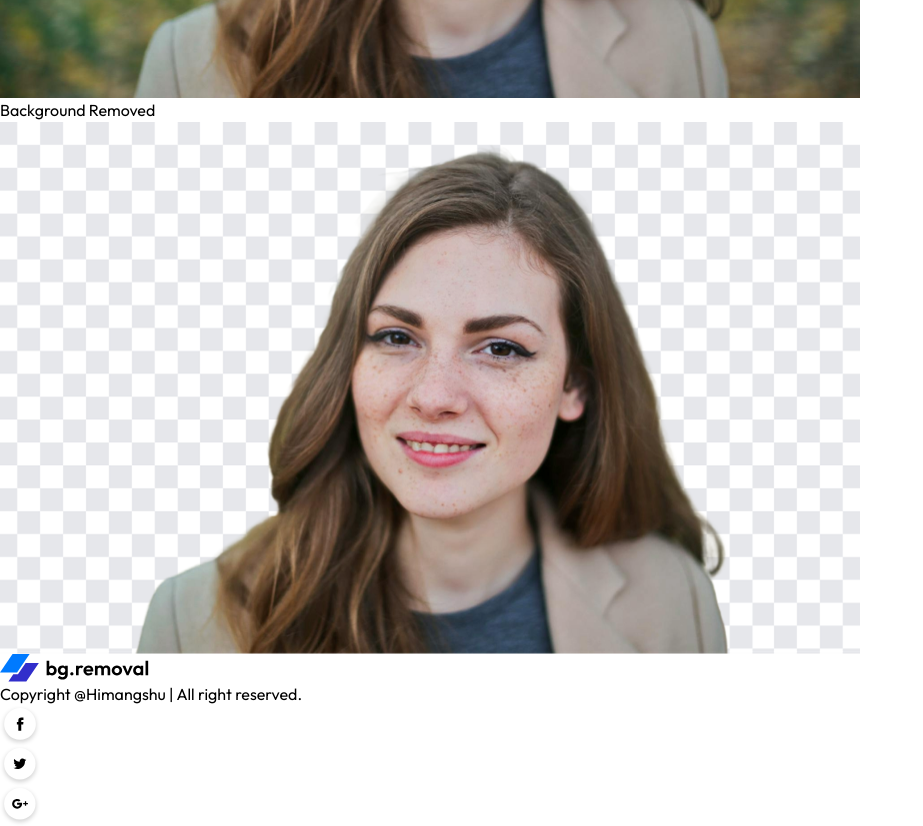
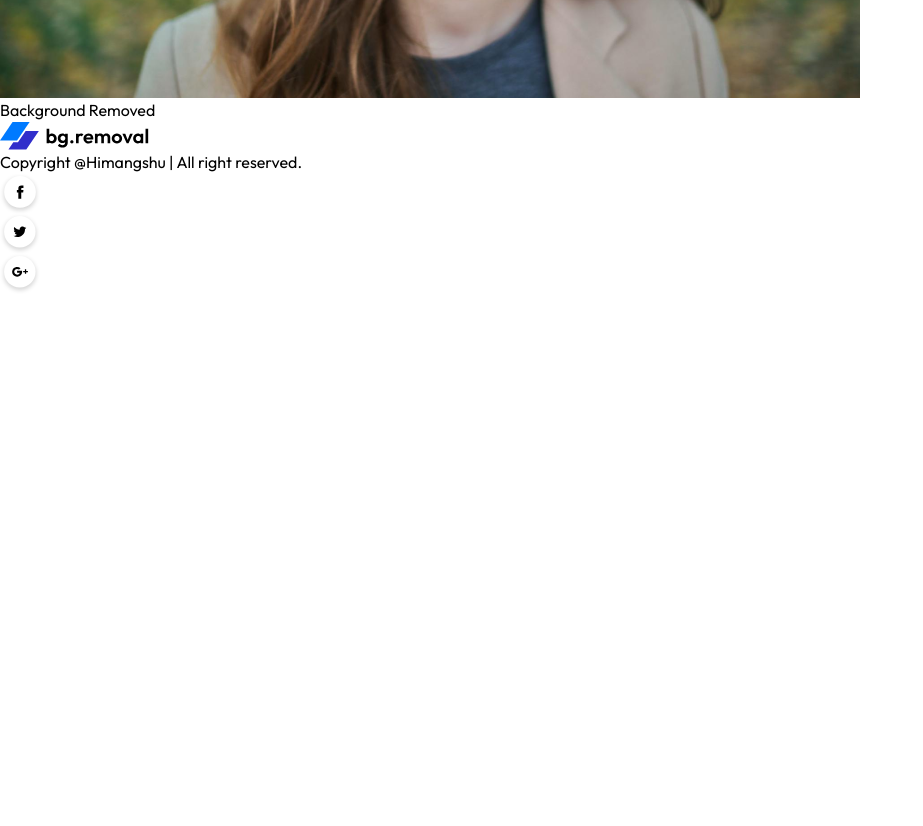
Before and after one commit to himangshudeepkalita/bg-removal, a React (Vite) app in the folder client/: page /result in a window 1280 px wide. Shown: the part 540-1366 px from the top of the page, without its empty margins (0-923 px from the left). After the commit the page ends 834 px from the top, so only its background shows below. Built offline with nearby package versions, Linux system fonts and the light colour scheme.

Commit message:
added loader in result page

```diff
--- a/client/src/index.css
+++ b/client/src/index.css
@@ -23,3 +23,7 @@
     background-repeat: no-repeat;
     background-size: cover;
 }
+
+.bg-layer {
+    background-image: url(/bg_layer.png);
+}
--- a/client/src/pages/Result.jsx
+++ b/client/src/pages/Result.jsx
@@ -19,7 +19,10 @@
           <div className='flex flex-col'>
             <p className='font-semibold text-gray-600 mb-2'>Background Removed</p>
             <div className='rounded-md border border-gray-300 h-full relative bg-layer overflow-hidden'>
-              <img src={assets.image_wo_bg} alt="" />
+              {/* <img src={assets.image_wo_bg} alt="" /> */}
+              <div className='absolute right-1/2 bottom-1/2 transform translate-x-1/2 translate-y-1/2'>
+                <div className='border-4 border-violet-600 rounded-full h-12 w-12 border-t-transparent animate-spin'></div>
+              </div>
             </div>
           </div>
         </div>
```
